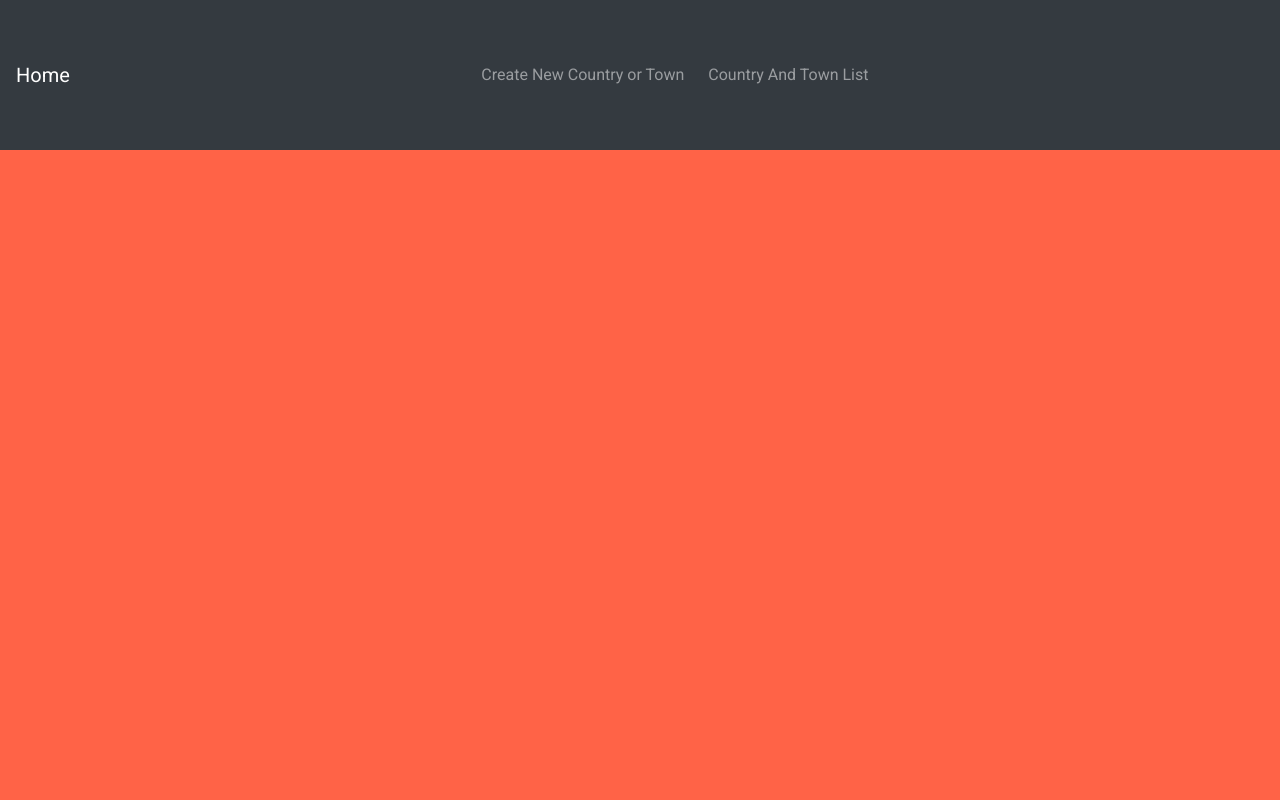
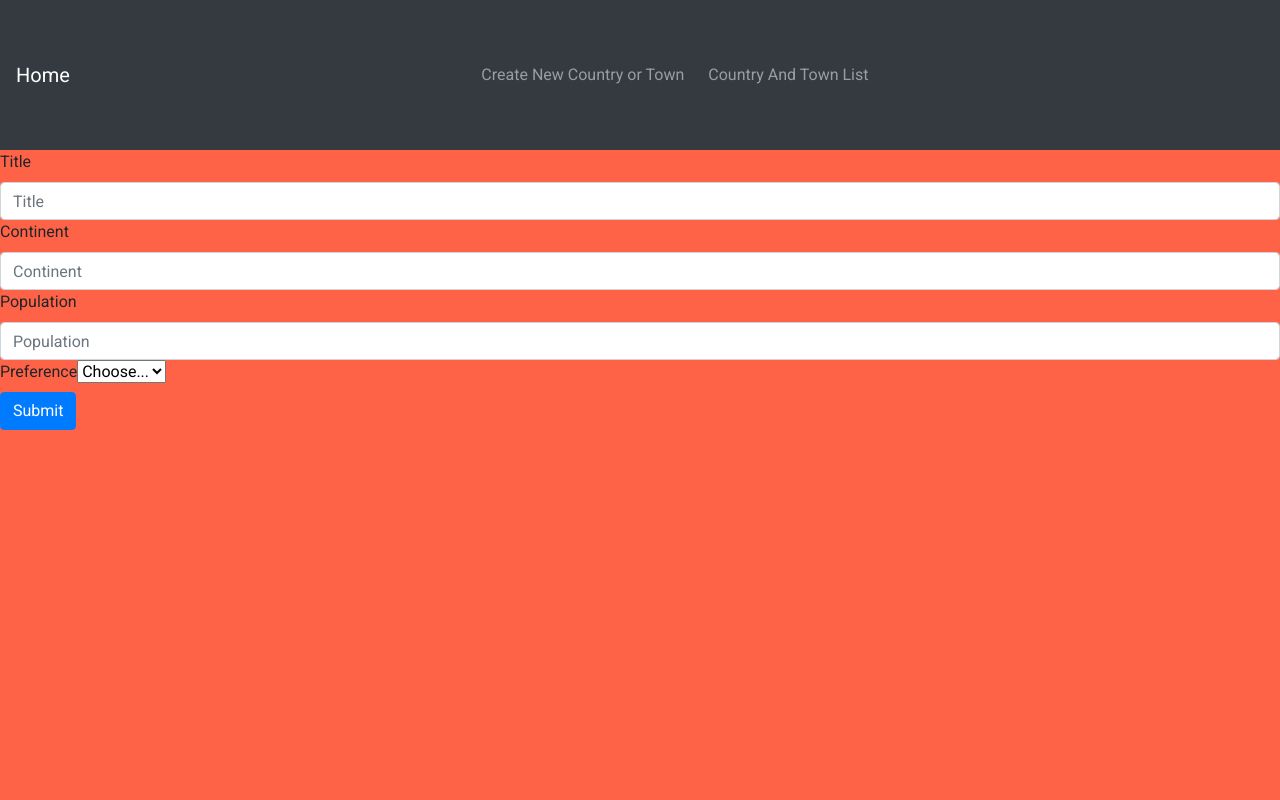
Before and after one commit to EivydasLeo-zz/FullStack-Countries-Towns, a React (Create React App) app in the folder client/: page /new_place in a window 1280 px wide. Shown: the top 800 px of the page. Built offline with nearby package versions, Linux system fonts and the light colour scheme.

Commit message:
app jsx route fixed, navbar link to newplaces

```diff
--- a/client/src/App.jsx
+++ b/client/src/App.jsx
@@ -1,20 +1,22 @@
 import React, { Component } from 'react';
 import './App.css';
 import Navbar from './components/Navbar/Navbar';
-import Main from './components/Main/Main';
 import { Route, Switch } from 'react-router';
+import NewPlaces from './components/pages/NewPlaces';
+import NewPlacesList from './components/pages/NewPlacesList';
 class App extends Component {
   state = {};
   render() {
     return (
       <div className="App">
-        <Navbar>
+        <Navbar />
+        <div className="main-container">
           <Switch>
-            <Route path="/"></Route>
-            <Route></Route>
+            <Route path="/new_place" component={NewPlaces}></Route>
+            <Route path="/new_place_list" component={NewPlacesList}></Route>
           </Switch>
-        </Navbar>
-        <Main />
+        </div>
+        ;
       </div>
     );
   }
--- a/client/src/components/Navbar/Navbar.jsx
+++ b/client/src/components/Navbar/Navbar.jsx
@@ -14,7 +14,7 @@ class Navbar extends Component {
           <div className="collapse navbar-collapse d-flex justify-content-around" id="navbarNav">
             <ul className="navbar-nav">
               <li className="nav-item  pr-1 pl-1">
-                <Link className="nav-link" to="new_country_town">
+                <Link className="nav-link" to="/new_place">
                   Create New Country or Town
                 </Link>
               </li>
```
